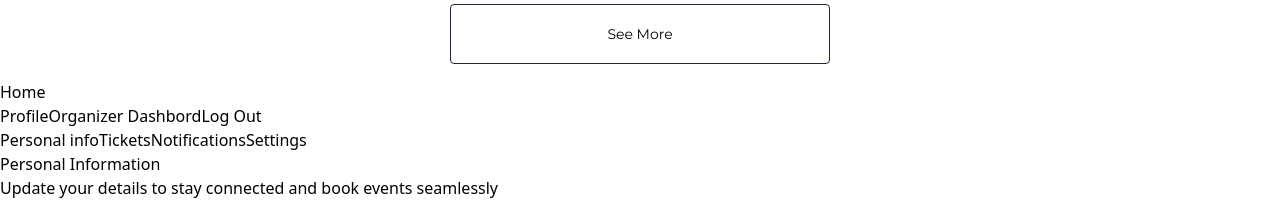
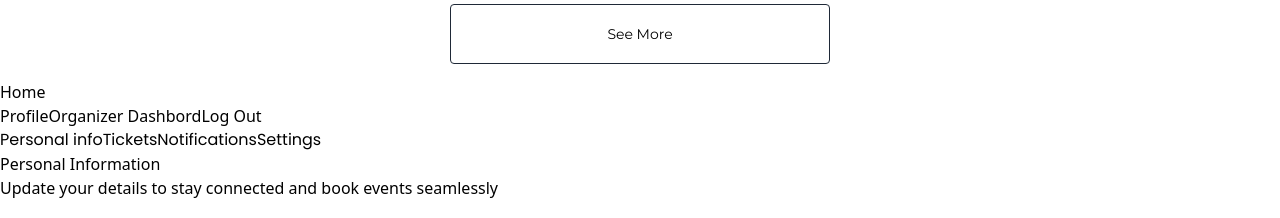
Before and after one commit to mafindijr/easy-ticketing-app, a React (Vite) app: page / in a window 1280 px wide. Shown: the part 2120-2338 px from the top of the page. Built offline with nearby package versions, Linux system fonts and the light colour scheme.

Commit message:
feat: add font styling to navigation in Profile component

```diff
--- a/src/components/Profile.jsx
+++ b/src/components/Profile.jsx
@@ -21,7 +21,7 @@ export default function Profile() {
       </header>
 
       <div>
-        <nav>
+        <nav className="font-poppins">
           <a href="#">Personal info</a>
           <a href="#">Tickets</a>
           <a href="#">Notifications</a>
```
